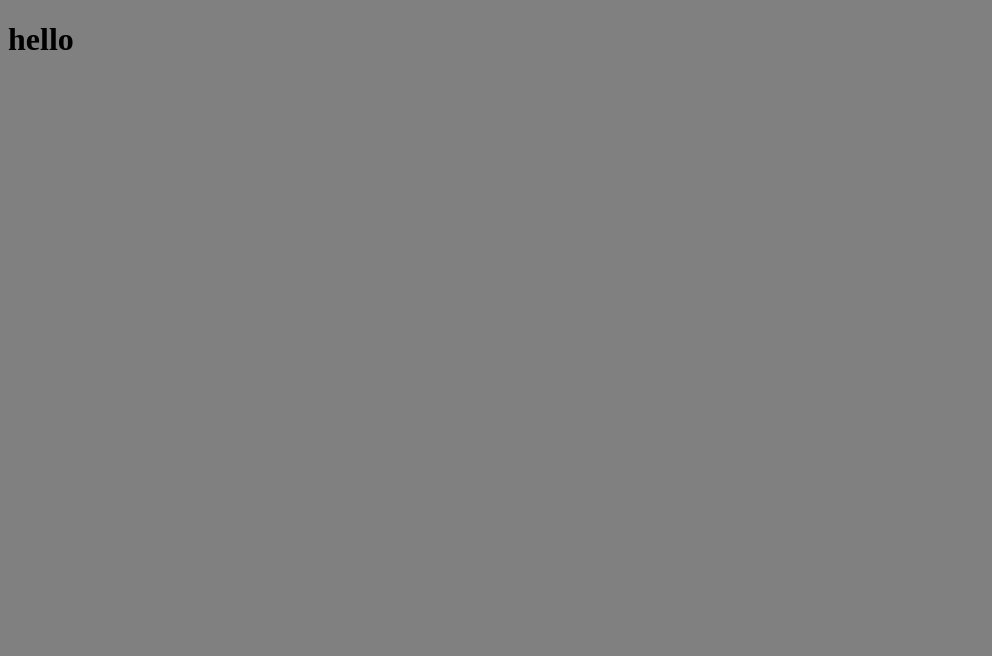
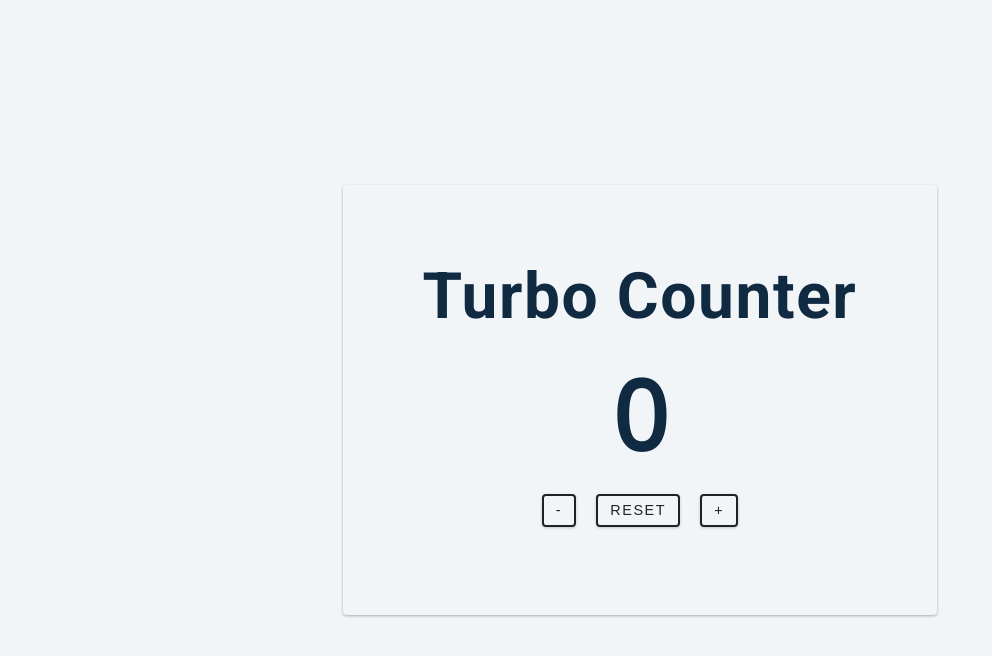
Before and after one commit to harislapo/turbo-count-js, a website: page index.html in a window 1280 px wide. Shown: the whole page, without its empty margins (0-992 px from the left). Drawn offline with nearby package versions, Linux system fonts and the light colour scheme.

Commit message:
Added styles.

```diff
--- a/index.html
+++ b/index.html
@@ -7,6 +7,16 @@
     <link rel="stylesheet" href="styles.css" />
   </head>
   <body>
-    <h1>hello</h1>
+    <main>
+      <div class="container">
+        <h1>Turbo Counter</h1>
+        <span id="count">0</span>
+        <div class="btn-container">
+          <button class="btn decrease">-</button>
+          <button class="btn reset">Reset</button>
+          <button class="btn increase">+</button>
+        </div>
+      </div>
+    </main>
   </body>
 </html>
--- a/styles.css
+++ b/styles.css
@@ -1,3 +1,73 @@
+@import url('https://fonts.googleapis.com/css?family=Open+Sans|Roboto:400,700&display=swap');
+
+* {
+  margin: 0;
+  padding: 0;
+  box-sizing: border-box;
+}
+
 body {
-    background-color: grey;
+  background: hsl(210, 36%, 96%);
+  color: hsl(209, 61%, 16%);
+  font-size: 0.9rem;
+  line-height: 1.5;
+  font-family: 'Open Sans', sans-serif;
 }
+
+main {
+  min-height: 100vh;
+  display: grid;
+  place-items: center;
+}
+
+h1 {
+  letter-spacing: 0.1rem;
+  text-transform: capitalize;
+  line-height: 1.25;
+  margin-bottom: 0.8rem;
+  font-family: 'Roboto', sans-serif;
+  font-size: 3rem;
+}
+
+.container {
+  text-align: center;
+  box-shadow: 0 1px 3px rgba(0, 0, 0, 0.3);
+  border-radius: 0.25rem;
+  padding: 5rem;
+}
+
+#count {
+  font-size: 6rem;
+  font-weight: bold;
+}
+
+.btn {
+  text-transform: uppercase;
+  background: transparent;
+  font-size: 0.9rem;
+  color: #222;
+  display: inline-block;
+  padding: 0.4rem 0.75rem;
+  letter-spacing: 0.1rem;
+  transition: all 0.3s linear;
+  border: 2px solid #222;
+  box-shadow: 0 1px 3px rgba(0, 0, 0, 0.2);
+  border-radius: 0.25rem;
+  margin: 0.5rem;
+  cursor: pointer;
+}
+
+.btn:hover {
+  color: #fff;
+  background: #222;
+}
+
+@media screen and (min-width: 800px) {
+  h1 {
+    font-size: 4rem;
+    line-height: 1;
+  }
+  body {
+    font-size: 1rem;
+  }
+}
```
